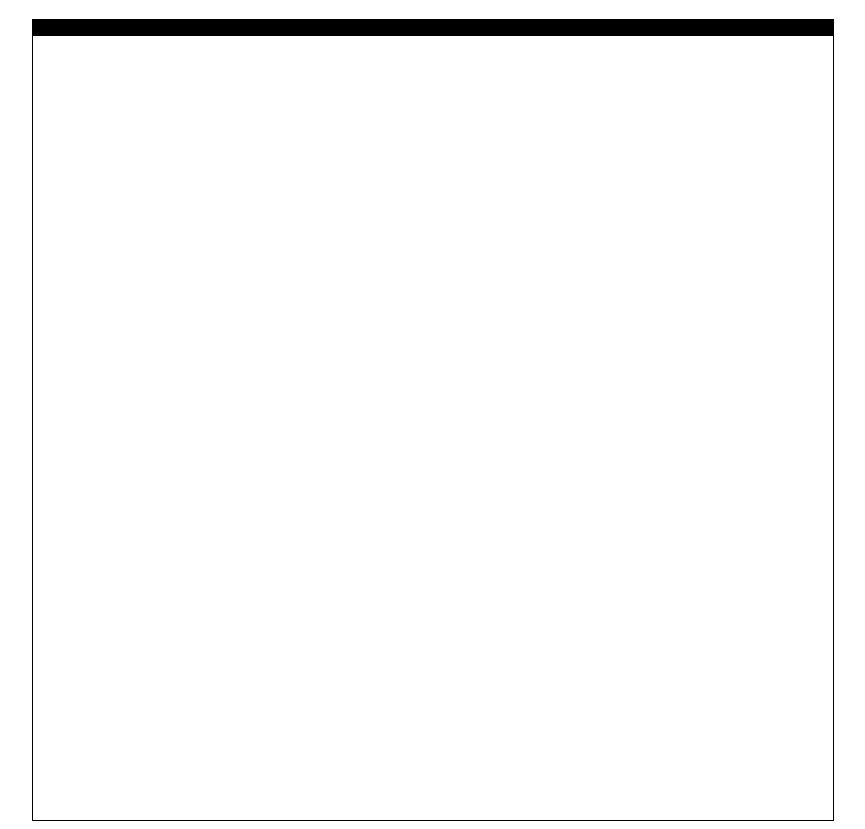
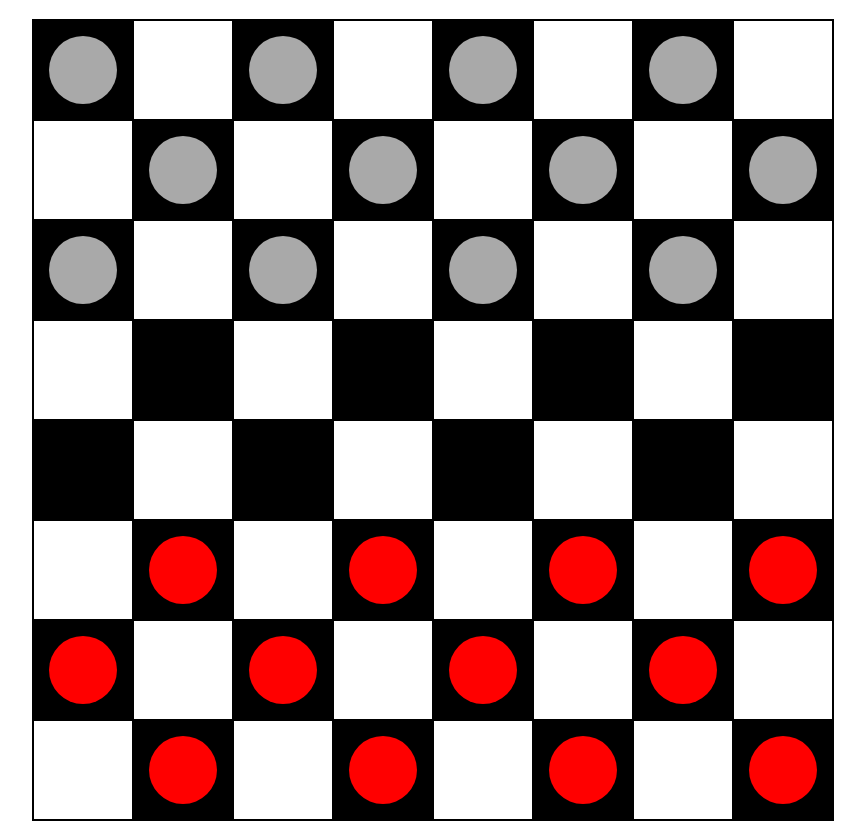
Before and after one commit to yuliachaika/checkers2, a plain HTML site: page index.html in a window 1280 px wide. Shown: the part 61-890 px from the top of the page, without its empty margins (207-1072 px from the left). Drawn offline with Linux system fonts and the light colour scheme.

Commit message:
add weight/height in px to li

```diff
--- a/css/style.css
+++ b/css/style.css
@@ -8,7 +8,6 @@ h1 {
 }
 .checkers {
 	max-width: 800px;
-	height: 800px;
 	margin: 0 auto;
 	font-size: 0;
 	border: 1px solid black;
@@ -27,12 +26,11 @@ ul::after {
 	clear: both;
 	height: 0;
 }
-
 .checkers ul li {
 	float: left;
 	position: relative;
-	width: 12.5%;
-	height: 12.5%;
+	width: 100px;
+	height: 100px;
 	border: 1px solid black;
 	-webkit-box-sizing: border-box;
 	   -moz-box-sizing: border-box;
```
